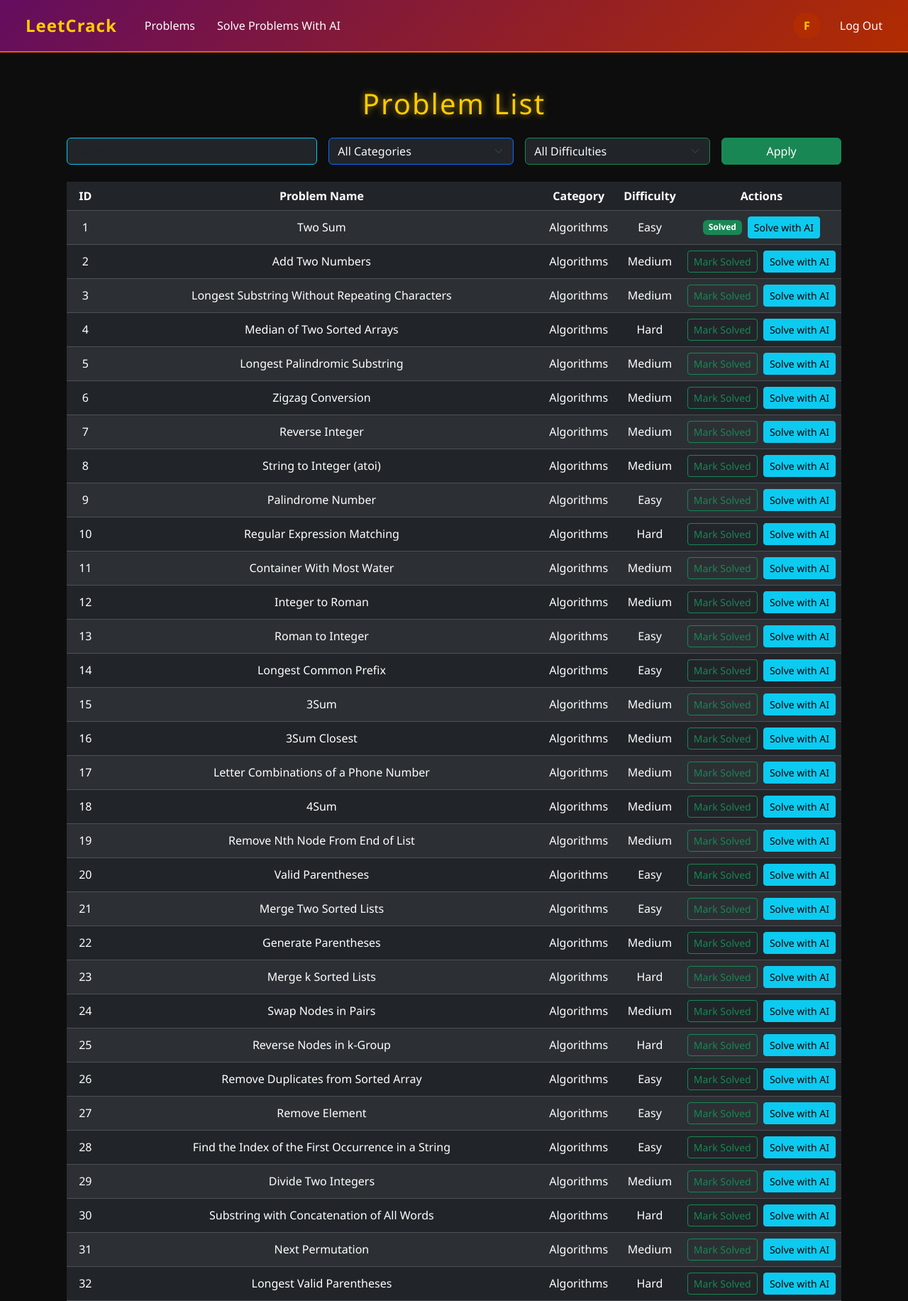
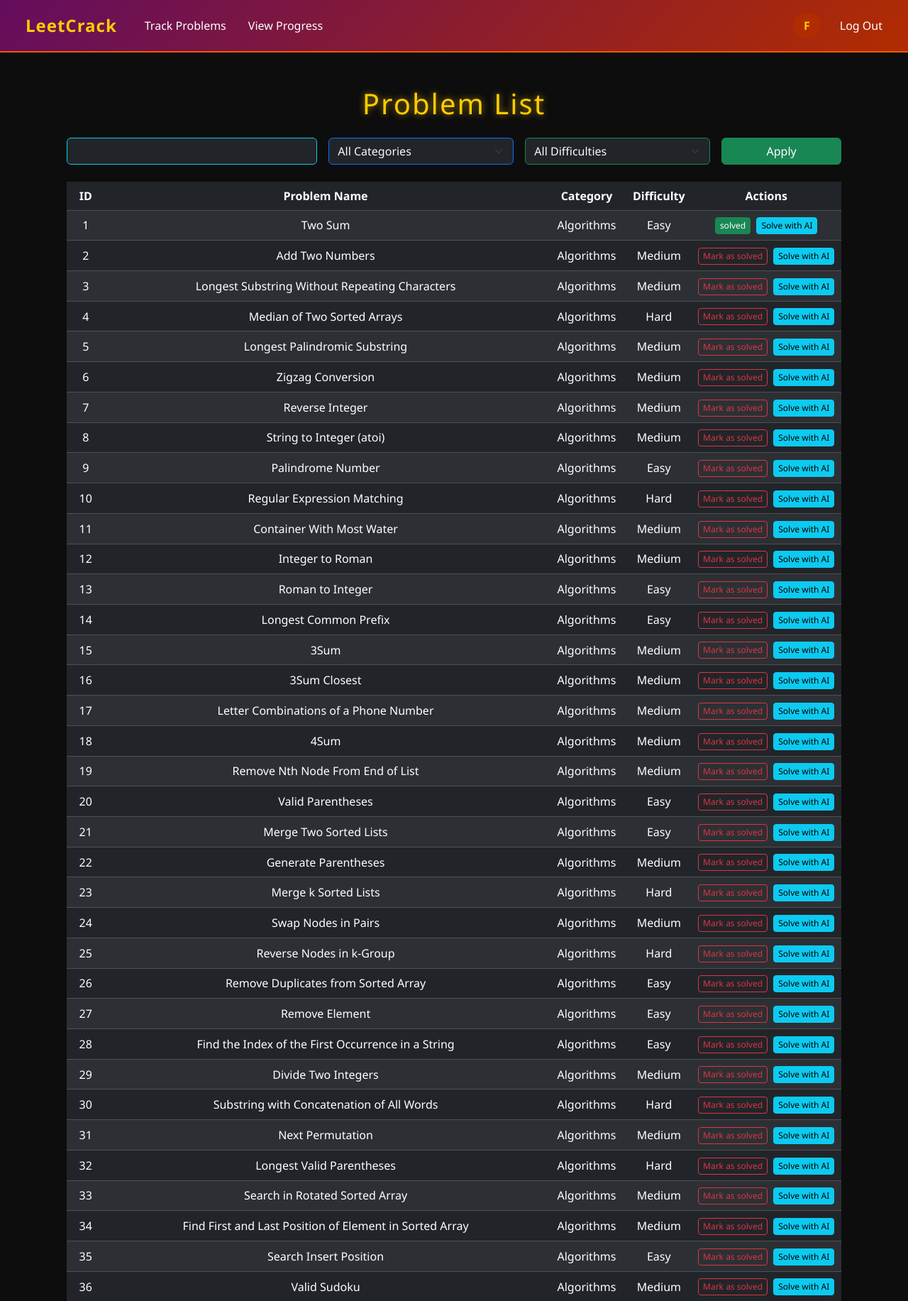
Before and after one commit to HalonixTheFirst/LeetCrack, a Flask app: page /problems in a window 1280 px wide. Shown: the top 1833 px of the page at 71% size. Run offline with Flask 3, Linux system fonts and the light colour scheme; a user stored in the database is signed in; some libraries are stand-ins or nearby versions.

Commit message:
MVP commit

```diff
--- a/Scripts/csv2db.py
+++ b/Scripts/csv2db.py
@@ -13,7 +13,8 @@ cur.execute("""CREATE TABLE IF NOT EXISTS problems(
             topics TEXT,
             difficulty TEXT,
             category TEXT,
-            llmprompt TEXT
+            llmprompt TEXT,
+            solution TEXT
                )""")
 
 cur.execute("""CREATE TABLE IF NOT EXISTS users(
--- a/aiSolver.py
+++ b/aiSolver.py
@@ -1,13 +1,49 @@
+from google import generativeai
 from cs50 import SQL
+import os
+from llama_cpp import Llama
+
+
+localLlamaPath="./models/codellama-7b-instruct-hf-q4_k_m.gguf"
+llm=None
+if os.path.exists(localLlamaPath):
+    print("Local model found....")
+    try:
+        llm=Llama(model_path=localLlamaPath,
+        # n_gpu_layers=-1, # Uncomment to use GPU acceleration
+        # seed=1337, # Uncomment to set a specific seed
+        # n_ctx=2048, # Uncomment to increase the context window
+        #     n_threads=4,
+        )
+    except Exception :
+        print("Loading Failed")
+with open("env/gemini_api_key.txt", "r") as f:
+    GEMINI_API_KEY = f.read().strip()
+generativeai.configure(api_key=GEMINI_API_KEY)
+
 
 db = SQL("sqlite:///data/ProblemList.db")
 
 def getLLManswer(problem_id):
-    promptList=db.execute("SELECT llmprompt FROM problems WHERE id IS ?",problem_id)
+    promptList=db.execute("SELECT llmprompt FROM problems WHERE id = ?",problem_id)
     prompt=promptList[0]["llmprompt"]
-    print(prompt)
+    prompt=prompt+" (Write in plain text and give C++ and Python Codes)"
+    if llm:
+        output=llm( f"[INST] {prompt} [/INST]",
+        max_tokens=512,  # safer than 2048 for Flask
+        # stop=["</s>"],
+        )
+        answer=output["choices"][0]["text"].strip()
+        # return(prompt)
+        # print(answer)
+        return answer
+    gemini_model = generativeai.GenerativeModel("gemini-2.5-flash")
+    response = gemini_model.generate_content(
+        prompt
+    )
+    return (response.text)
 
-def main():
-    getLLManswer(2)
-
-main()
+# def main():
+#     print(getLLManswer(2))
+#
+# main()
--- a/app.py
+++ b/app.py
@@ -82,6 +82,18 @@ def mark_solved(problem_id):
 
     return redirect("/problems")
 
+@app.route("/unsolve/<int:problem_id>", methods=["POST"])
+@login_required
+def mark_unsolved(problem_id):
+    user_id = session["user_id"]
+
+    db.execute("""
+        DELETE FROM user_solved
+        WHERE user_id = ? AND problem_id = ?
+    """, user_id, problem_id)
+
+    return redirect("/problems")
+
 @app.route("/problems", methods=["GET", "POST"])
 @login_required
 def showProblem():
@@ -139,36 +151,48 @@ def progress():
     user_id= session["user_id"]
     total= db.execute("SELECT COUNT(*) as count FROM problems")[0]["count"]
     solved= db.execute("SELECT COUNT(*) as count FROM user_solved WHERE user_id = ?",user_id)[0]["count"]
-    return render_template("progress.html",solved=solved,total=total)
+    return render_template("progress.html",solved=solved,total=total,name=db.execute("SELECT username FROM users WHERE id = ?", user_id)[0]["username"])
 
 @app.route("/solution/<int:problem_id>", methods=["GET", "POST"])
 @login_required
 def solution(problem_id):
     user_id = session["user_id"]
 
-    problem = db.execute(
-        "SELECT id, name, category, difficulty FROM problems WHERE id = ?",
+    problem = db.execute("SELECT id, name, category, difficulty FROM problems WHERE id = ?",
         problem_id
     )
     if not problem:
         return render_template("problems.html", error="Problem Not Found")
     problem = problem[0]
 
-    existing_solution = db.execute(
-        "SELECT solution_text FROM solutions WHERE user_id = ? AND problem_id = ?",
-        user_id, problem_id
+    user_solution=db.execute( "SELECT solution_text FROM solutions WHERE problem_id = ? AND user_id = ?",
+        problem_id, user_id
     )
-
-    if existing_solution:
-        llm_answer = existing_solution[0]["solution_text"]
+    if user_solution:
+        llm_answer = user_solution[0]["solution_text"]
         return render_template("solution.html",
                                problem=problem,
                                llm_answer=llm_answer,
                                name=db.execute("SELECT username FROM users WHERE id = ?", user_id)[0]["username"])
 
+    existing_solution = db.execute("SELECT Solution FROM problems WHERE id = ?",
+        problem_id
+    )
+
+    if existing_solution:
+        llm_answer = existing_solution[0]["Solution"]
+        if llm_answer:
+            db.execute(
+                "INSERT INTO solutions (user_id, problem_id, solution_text) VALUES (?, ?, ?)",
+                user_id, problem_id, llm_answer
+            )
+            return render_template("solution.html",
+                                   problem=problem,
+                                   llm_answer=llm_answer,
+                                   name=db.execute("SELECT username FROM users WHERE id = ?", user_id)[0]["username"])
+
     today = datetime.now().strftime("%Y-%m-%d")
-    usage = db.execute(
-        "SELECT count FROM usage_log WHERE user_id = ? AND date = ?",
+    usage = db.execute("SELECT count FROM usage_log WHERE user_id = ? AND date = ?",
         user_id, today
     )
 
@@ -178,21 +202,32 @@ def solution(problem_id):
                                error="You have reached your daily limit of 5 solutions. Please try again tomorrow.",
                                name=db.execute("SELECT username FROM users WHERE id = ?", user_id)[0]["username"])
 
+
     llm_answer = getLLManswer(problem_id)
 
-    db.execute(
-        "INSERT INTO solutions (user_id, problem_id, solution_text) VALUES (?, ?, ?)",
+    if not llm_answer:
+        return render_template("solution.html",
+            problem=problem,
+            error="Solution not available at the moment. Please try again later.",
+            name=db.execute("SELECT username FROM users WHERE id = ?", user_id)[0]["username"]
+        )
+    #
+    #
+    db.execute("INSERT INTO solutions (user_id, problem_id, solution_text) VALUES (?, ?, ?)",
         user_id, problem_id, llm_answer
     )
 
+    db.execute("UPDATE problems SET solution = ? WHERE id = ?",
+        llm_answer, problem_id
+    )
+
+
     if usage:
-        db.execute(
-            "UPDATE usage_log SET count = count + 1 WHERE user_id = ? AND date = ?",
+        db.execute("UPDATE usage_log SET count = count + 1 WHERE user_id = ? AND date = ?",
             user_id, today
         )
     else:
-        db.execute(
-            "INSERT INTO usage_log (user_id, date, count) VALUES (?, ?, 1)",
+        db.execute("INSERT INTO usage_log (user_id, date, count) VALUES (?, ?, 1)",
             user_id, today
         )
 
@@ -200,6 +235,7 @@ def solution(problem_id):
                            problem=problem,
                            llm_answer=llm_answer,
                            name=db.execute("SELECT username FROM users WHERE id = ?", user_id)[0]["username"])
+
 
 @app.route("/logout")
 def logout():
--- a/templates/layout.html
+++ b/templates/layout.html
@@ -125,11 +125,10 @@
       <div class="collapse navbar-collapse" id="navbarNav">
         <ul class="navbar-nav me-auto">
           {% if session.get("user_id") %}
-            <li class="nav-item"><a class="nav-link" href="/problems">Problems</a></li>
-            <li class="nav-item"><a class="nav-link" href="/problems">Solve Problems With AI</a></li>
+            <li class="nav-item"><a class="nav-link" href="/problems">Track Problems</a></li>
+            <li class="nav-item"><a class="nav-link" href="/progress">View Progress</a></li>
         </ul>
 
-        <!-- Right side: username + logout -->
         <div class="d-flex align-items-center ms-auto">
           <span class="profile-badge">{{name}}</span>
           <a class="nav-link" href="/logout">Log Out</a>
--- a/templates/problems.html
+++ b/templates/problems.html
@@ -12,8 +12,7 @@ Problem List
         <form method="get" class="row mb-4 g-3 justify-content-center">
             <div class="col-md-4">
                 <input type="text" name="search" class="form-control bg-dark text-light border-info"
-                       placeholder="Search"
-                       value="{{ search if search else '' }}">
+                       placeholder="Search">
             </div>
 
             <div class="col-md-3">
@@ -60,25 +59,23 @@ Problem List
                 <td>{{ p.name }}</td>
                 <td>{{ p.category }}</td>
                 <td>{{ p.difficulty }}</td>
-                <td>
-                    {% if not p.manually_solved %}
-                        <form action="{{ url_for('mark_solved', problem_id=p.id) }}" method="post" style="display:inline;">
-                            <button class="btn btn-sm btn-outline-success">Mark Solved</button>
-                        </form>
-                    {% else %}
-                        <span class="badge bg-success">Solved</span>
-                    {% endif %}
+              <td>
+                    <form action="{{ url_for('mark_unsolved' if p.manually_solved else 'mark_solved', problem_id=p.id) }}"
+                          method="post" style="display:inline;">
+                        <button class="btn btn-sm {{ 'btn-success' if p.manually_solved else 'btn-outline-danger' }}"
+                                style="padding: 2px 6px; font-size: 0.75rem;">
+                            {{ 'solved' if p.manually_solved else 'Mark as solved' }}
+                        </button>
+                    </form>
 
-                    {% if p.ai_solved %}
-                        <a href="{{ url_for('solution', problem_id=p.id) }}" class="btn btn-sm btn-primary ms-1">
-                            View AI Solution
-                        </a>
-                    {% else %}
-                        <a href="{{ url_for('solution', problem_id=p.id) }}" class="btn btn-sm btn-info ms-1">
-                            Solve with AI
-                        </a>
-                    {% endif %}
+                    <!-- AI Solution Button (Extra Small) -->
+                    <a href="{{ url_for('solution', problem_id=p.id) }}"
+                       class="btn btn-sm {{ 'btn-primary' if p.ai_solved else 'btn-info' }} ms-1"
+                       style="padding: 2px 6px; font-size: 0.75rem;">
+                        {{ 'View AI Solution' if p.ai_solved else 'Solve with AI' }}
+                    </a>
                 </td>
+
             </tr>
             {% endfor %}
             </tbody>
```
Also changed, not shown: data/ProblemList.db, 1 other file.
